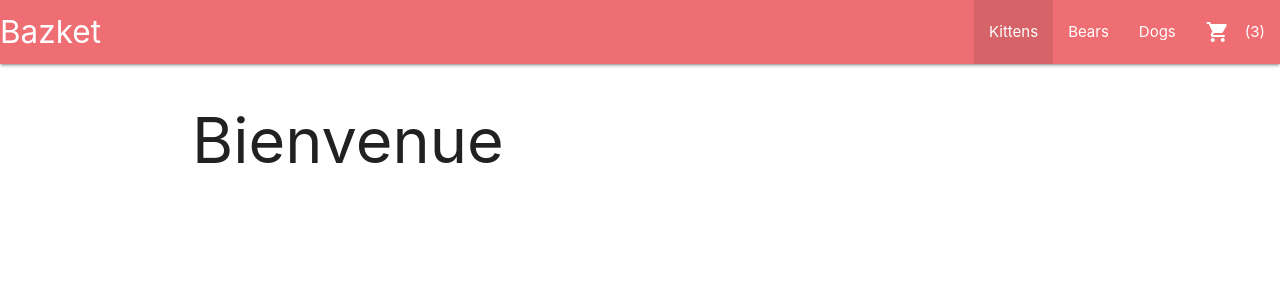
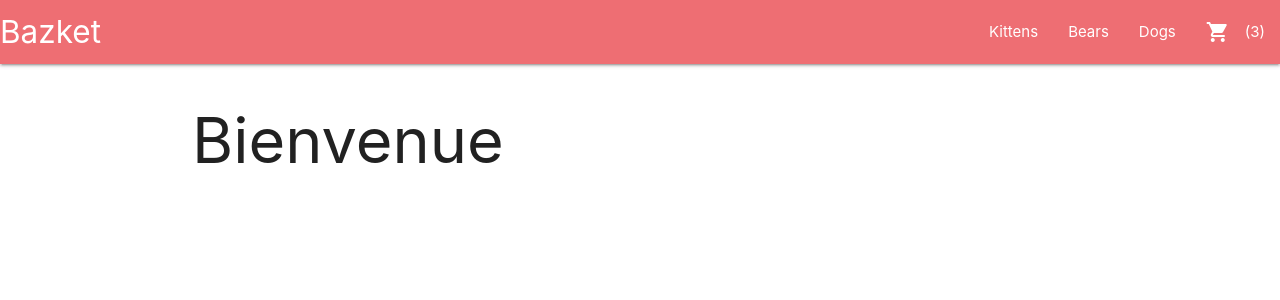
Before and after one commit to jomaora/formation-react, a React (Create React App) app: page / in a window 1280 px wide. Shown: the top 300 px of the page. Built offline with nearby package versions, Linux system fonts and the light colour scheme.

Commit message:
avec withRoute mais OK parce que Swicth ne wrappe pas toute l'app

```diff
--- a/src/App.js
+++ b/src/App.js
@@ -196,26 +196,23 @@ class App extends Component {
 	}
 	*/
 
-	state = {
-		category: 'kitten'
-	};
-
 	render() {
 		const filterProducts = category => products.filter(p => p.category === category);
 
 		return (
 			<>
-				<Header categories={categories} category={this.state.category}></Header>
+				<Header categories={categories}></Header>
 				<MainContent>
 					<Switch>
 						<Route path="/" component={Home} exact/>
 						<Route path="/:category"
 						render={
-							({match}) =>
-								(
+							({match}) => {
+								return (
 									<ProductList products={filterProducts(match.params.category)} />
-								)
-							}/>
+								);
+							}
+						}/>
 						<Route component={NotFound}/>
 					</Switch>
 				</MainContent>
--- a/src/Header.js
+++ b/src/Header.js
@@ -5,22 +5,21 @@ import Menu from './Menu';
 import {TCategory} from "./types";
 
 const Header = (props) => {
-	const {categories, category} = props;
+	const {categories} = props;
 	return (
 		<nav>
 			<div className="nav-wrapper">
 				<Link to="/" className="brand-logo">
 					Bazket
 				</Link>
-				<Menu categories={categories} category={category}></Menu>
+				<Menu categories={categories}></Menu>
 			</div>
 		</nav>
 	);
 };
 
 Header.propTypes = {
-	categories: PropTypes.arrayOf(TCategory),
-	category: PropTypes.string.isRequired
+	categories: PropTypes.arrayOf(TCategory)
 };
 
 export default Header
--- a/src/Menu.js
+++ b/src/Menu.js
@@ -1,15 +1,17 @@
 import React from "react";
-import {Link} from 'react-router-dom';
+import {Link, withRouter} from 'react-router-dom';
 import CartButton from './CartButton'
 import PropTypes from "prop-types";
 import {TCategory} from "./types";
 
 const Menu = (props) => {
-	const {categories, category} = props;
+	const {categories, match} = props;
+	console.log('Menu', match)
+
 	return (
 		<ul id="nav-mobile" className="right hide-on-med-and-down">
 			{categories.map(c => {
-				const isActive = (c.id === category) ? 'active' : '';
+				const isActive = (c.id === match.params.category) ? 'active' : '';
 				return (
 					<li className={isActive} key={c.id}>
 						<Link to={`/${c.id}`}>{c.label}</Link>
@@ -24,8 +26,12 @@ const Menu = (props) => {
 };
 
 Menu.propTypes = {
-	categories: PropTypes.arrayOf(TCategory),
-	category: PropTypes.string.isRequired
+	match: PropTypes.shape({
+		params: PropTypes.shape({
+			category: PropTypes.string
+		}).isRequired
+	}).isRequired,
+	categories: PropTypes.arrayOf(TCategory)
 };
 
-export default Menu;
+export default withRouter(Menu);
```
Also changed, not shown: formation.txt, src/routes.js (added).
